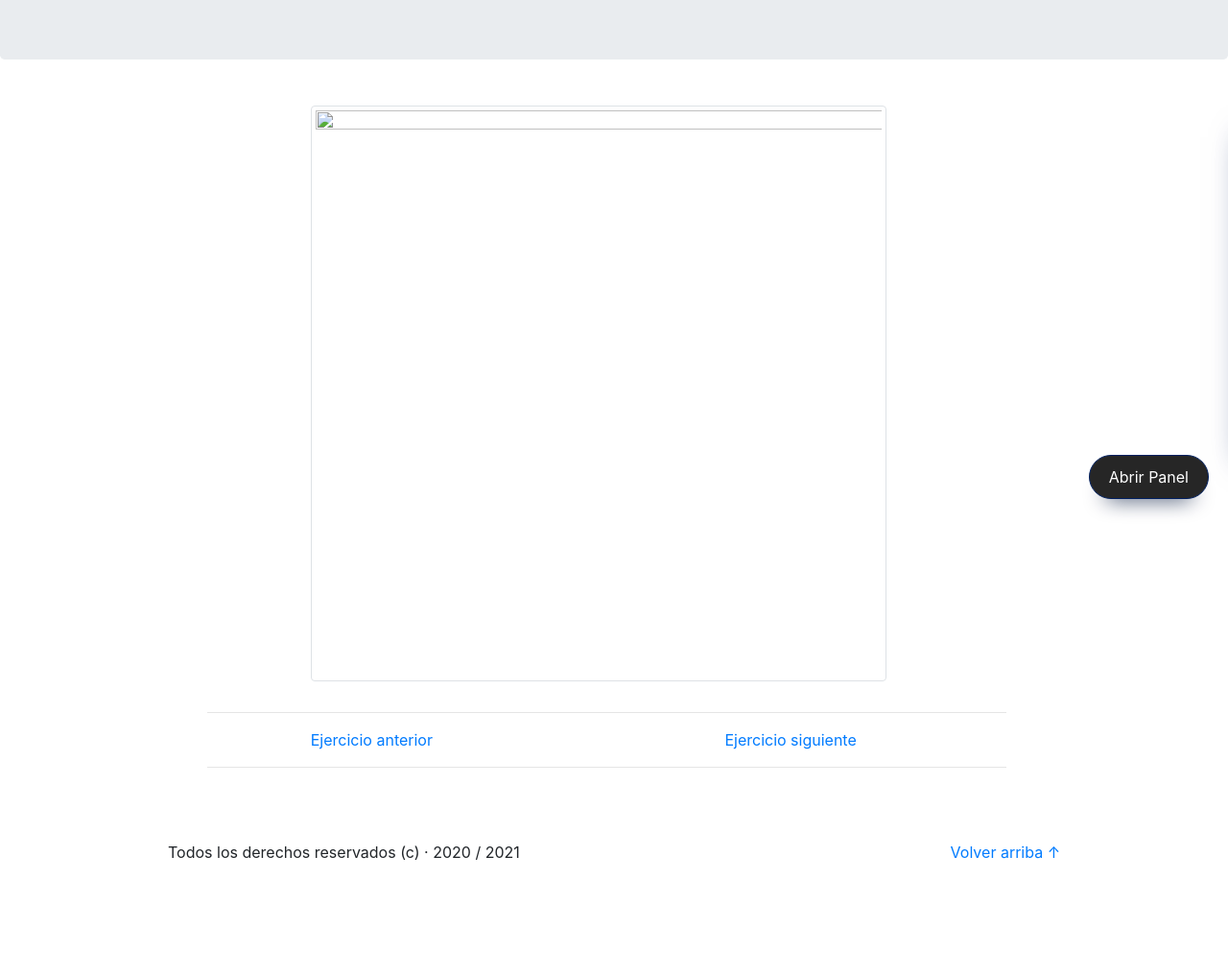
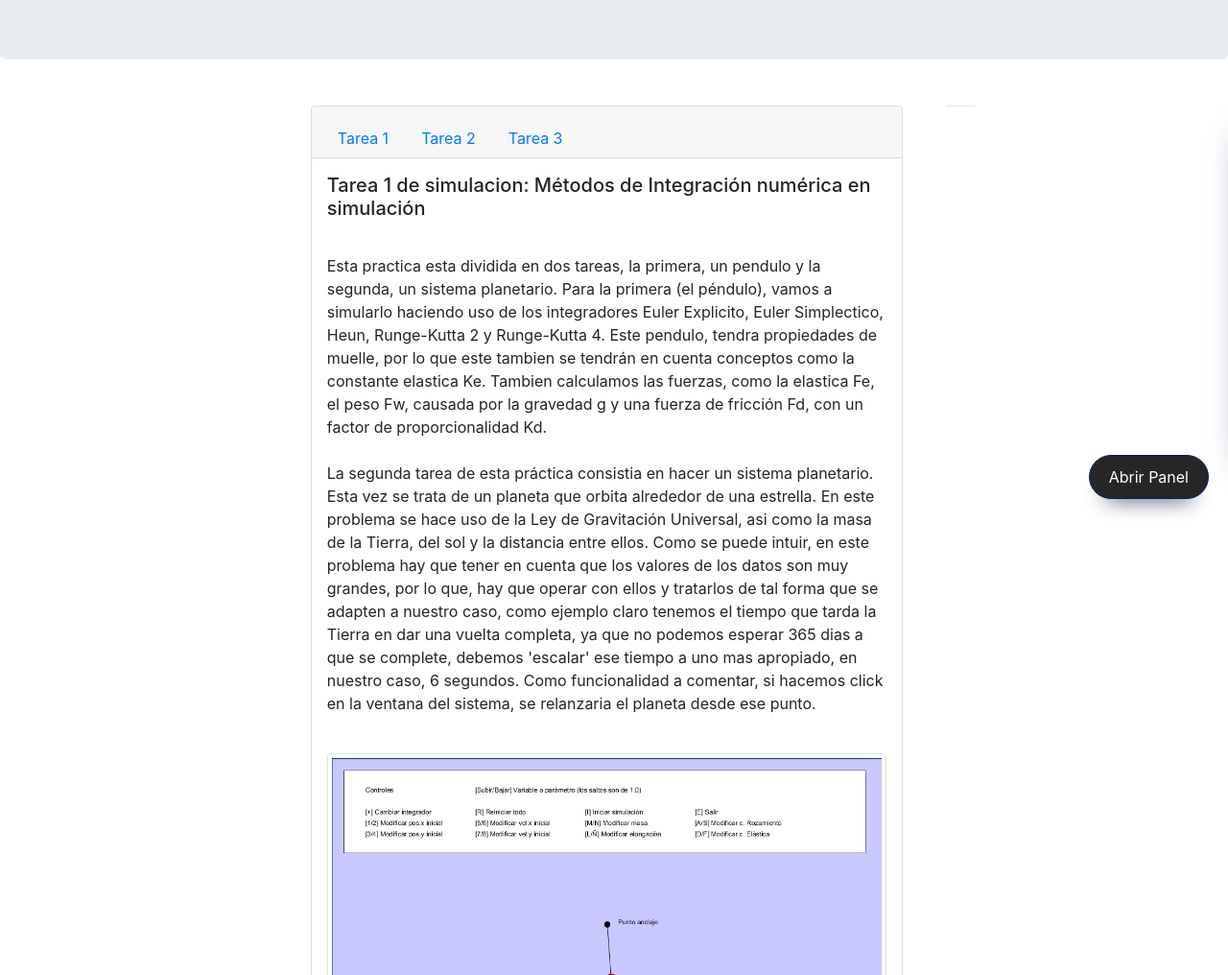
Before and after one commit to AlexBR784/WEB-PORTFOLIO, a plain HTML site: page Tarea_Sim.html in a window 1280 px wide. Shown: the part 240-1256 px from the top of the page at 96% size. Before the commit the page ends 1156 px from the top, so only its background shows below. Drawn offline with nearby package versions, Linux system fonts and the light colour scheme.

Commit message:
Cambios portf-sim
Cambiar navegadores
Añadir tareas

```diff
--- a/Tarea_Sim.html
+++ b/Tarea_Sim.html
@@ -27,7 +27,7 @@
         </li>
         <li class="nav-item">
           <div class="btn-group nav-link"> <a class="btn" data-toggle="dropdown" href="">Simulación</a>
-            <div class="dropdown-menu"> <a href="Tarea_Sim.html" id="tar3" class="dropdown-item text-dark" onClick="navEj(1)">Tarea 1</a> <a href="Tarea_Sim.html" id="tar4" class="dropdown-item text-dark" onClick="navEj(2)">Tarea 2</a> <a href="Tarea_Sim.html" id="tar3" class="dropdown-item text-dark" onClick="navEj(3)">Tarea 3</a> <a href="Tarea_Sim.html" id="tar4" class="dropdown-item text-dark" onClick="navEj(4)">Tarea 4</a> </div>
+            <div class="dropdown-menu"> <a href="#Tarea_Sim.html" id="tar3" class="dropdown-item text-dark">Actividades</a></div>
           </div>
         </li>
         <li class="nav-item">
@@ -56,28 +56,47 @@
   <div class="row">
     <div class="col-sm-3"></div>
     <div class="col-sm-6">
-      <h1 id="header-sim"> </h1>
-      <p id="p-tareaS"></p>
-	  <img id="video-sim1" class="img-thumbnail text-center imagen-tarea mostrar"src="" alt="" width="600" height="600">
-      <p id="p-tareaS1"></p>
+      <div class="card mt-3 tab-card">
+        <div class="card-header tab-card-header">
+          <ul class="nav nav-tabs card-header-tabs" id="myTab" role="tablist">
+            <li class="nav-item">
+                <a class="nav-link" id="one-tab" data-toggle="tab" href="#one" role="tab" aria-controls="One" aria-selected="true">Tarea 1</a>
+            </li>
+            <li class="nav-item">
+                <a class="nav-link" id="two-tab" data-toggle="tab" href="#two" role="tab" aria-controls="Two" aria-selected="false">Tarea 2</a>
+            </li>
+            <li class="nav-item">
+                <a class="nav-link" id="three-tab" data-toggle="tab" href="#three" role="tab" aria-controls="Three" aria-selected="false">Tarea 3</a>
+            </li>
+          </ul>
+        </div>
+
+        <div class="tab-content" id="myTabContent">
+          <div class="tab-pane fade show active p-3" id="one" role="tabpanel" aria-labelledby="one-tab">
+            <h5 class="card-title">Tarea 1 de simulacion: Métodos de Integración numérica en simulación</h5>
+            <p class="card-text"><br>Esta practica esta dividida en dos tareas, la primera, un pendulo y la segunda, un sistema planetario. Para la primera (el péndulo), vamos a simularlo haciendo uso de los integradores Euler Explicito, Euler Simplectico, Heun, Runge-Kutta 2 y Runge-Kutta 4. Este pendulo, tendra propiedades de muelle, por lo que este tambien se tendrán en cuenta conceptos como la constante elastica Ke. Tambien calculamos las fuerzas, como la elastica Fe, el peso Fw, causada por la gravedad g y una fuerza de fricción Fd, con un factor de proporcionalidad Kd.<br><br>La segunda tarea de esta práctica consistia en hacer un sistema planetario. Esta vez se trata de un planeta que orbita alrededor de una estrella. En este problema se hace uso de la Ley de Gravitación Universal, asi como la masa de la Tierra, del sol y la distancia entre ellos. Como se puede intuir, en este problema hay que tener en cuenta que los valores de los datos son muy grandes, por lo que, hay que operar con ellos y tratarlos de tal forma que se adapten a nuestro caso, como ejemplo claro tenemos el tiempo que tarda la Tierra en dar una vuelta completa, ya que no podemos esperar 365 dias a que se complete, debemos 'escalar' ese tiempo a uno mas apropiado, en nuestro caso, 6 segundos. Como funcionalidad a comentar, si hacemos click en la ventana del sistema, se relanzaria el planeta desde ese punto.<br><br> </p>
+            <img class='img-thumbnail' src='./imagenes/pendulo.png' alt='img_uni' width='600' height='600'>
+            <p class="card-text"><li><br><br><i>*La primera imagen es en relacion con la primera tarea (péndulo). La segunda imagen se relaciona con la segunda tarea (Sistema planetario)</i></p>
+            <img class='img-thumbnail' src='./imagenes/planetas.png' width='400' height='200'>
+              <!--<a href="#" class="btn btn-primary">Go somewhere</a> -->
+          </div>
+          <div class="tab-pane fade p-3" id="two" role="tabpanel" aria-labelledby="two-tab">
+            <h5 class="card-title">Tarea 2 de simulación: Sistemas de Partículas</h5>
+            <p class="card-text">Se pretende simular un castillo de fuegos artificiales para recrear en 2 dimensiones la Nit del Foc de las Fallas de Valencia. Para el desarrollo del problema a parte del programa principal, utilizamos las clases Fireworks, que contiene la clase Rockets que esta a su vez tiene muchas clases Particle, la cual una de cada Rocket es una Carcasa.<br>El programa principal capta cada vez que hacemos click en la pantalla creando un Rocket a partir de Fireworks con la posición y velocidad dependientes de dónde hayamos clicado. Este rocket a su vez crea una Particle que hará de carcasa (con su velocidad, tamaño, posición...) y a su vez un vector de Particles (que serán las partículas de la explosión) que dependiendo de la velocidad de estas dibujarán una forma u otra en la simulación.<br>En este problema habrá dos fuerzas: la fuerza del viento y la del peso. La fuerza del peso, se calculará como siempre, multiplicando la gravedad por la masa. La fuerza del viento se calculará de manera parecida a la fuerza de rozamiento, vector por constante del viento. Pero lo que la diferencia es que calculamos previamente el vector como viento aparente en vez de emplear la velocidad del viento sin más.<br><br></p>
+            <p class="card-text">Hemos realizado 3 tipos de palmeras: Circular, Espiral y Corazón. <br><br>Para el viento, hemos implementado que, mediante las flechas del teclado se pueda aumentar o disminuir la velocidad de este. Además de que el usuario podra modificar la dirección del viento mediante una interfaz grafica (se puede observar en la imagen).<br><br></p>
+            <img class='img-thumbnail' src='./imagenes/fuegos.png' alt='img_uni' width='600' height='600'>
+          </div>
+          <div class="tab-pane fade p-3" id="three" role="tabpanel" aria-labelledby="three-tab">
+            <h5 class="card-title">Tab Card Three</h5>
+            <p class="card-text">Some quick example text to build on the card title and make up the bulk of the card's content.</p>
+            <a href="#" class="btn btn-primary">Go somewhere</a>
+          </div>
+
+        </div>
+
+
     </div>
     <div class="col-sm-3"></div>
-  </div>
-  <div class="row">
-    <div class="col-md-2"></div>
-    <div class="col-md-8">
-      <hr class="featurette-divider">
-    </div>
-    <div class="col-md-2"></div>
-  </div>
-  <div class="row">
-    <div class="col-md-3"></div>
-    <div class="col-md-2"> <a id="ant-ejS" href="#" onclick="antEj(1);">Ejercicio anterior</a> </div>
-    <div class="col-sm-2"></div>
-    <div class="col-md-2"> <a id="sig-ejS" href="#" onclick="nextEj(1);">Ejercicio siguiente
-
-	</a></div>
-    <div class="col-md-5"></div>
   </div>
   <div class="row">
     <div class="col-md-2"></div>
```
